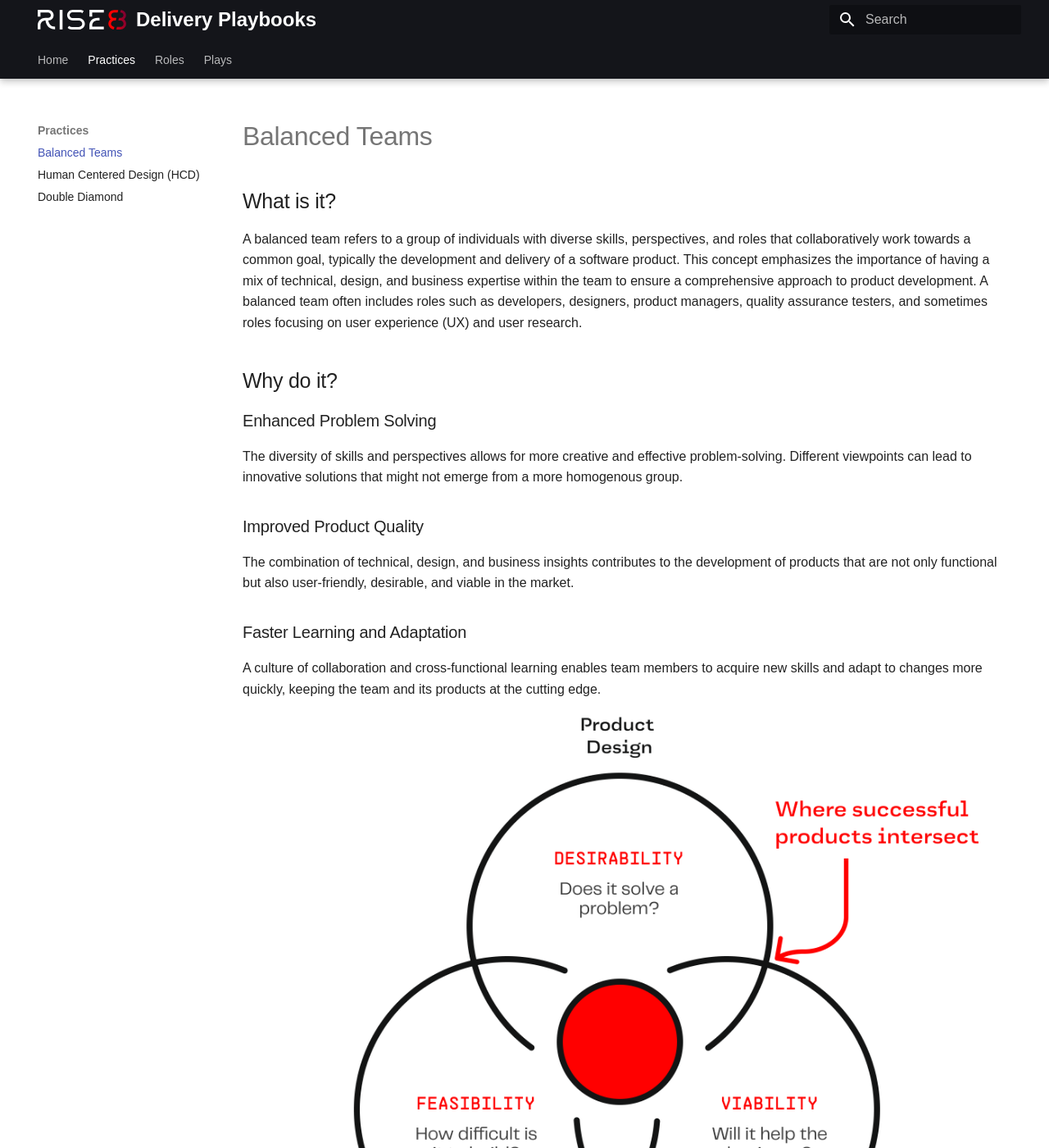
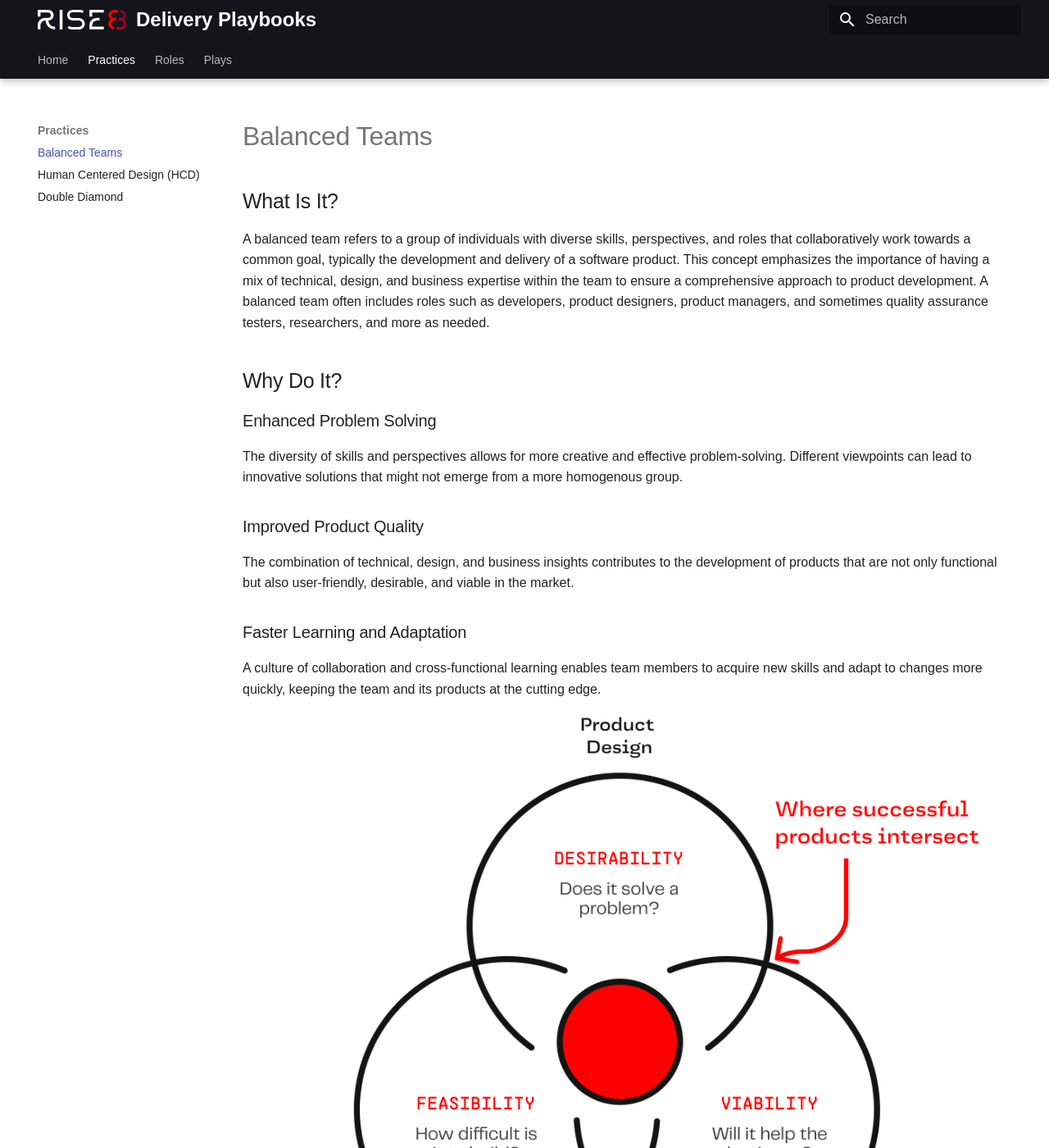
Before and after one commit to rise8-us/delivery-playbooks, an MkDocs documentation site: the page built from docs/content/practices/balanced-team.md, in a window 1280 px wide and 1400 px high. Shown: the whole window at 82% size. Built offline with MkDocs 1.6.1 and Material for MkDocs 9.7.7, drawn with Linux system fonts in a browser that asks for light colours; some of the changed text lies outside the part shown.

Commit message:
Update balanced-team.md

```diff
--- a/docs/content/practices/balanced-team.md
+++ b/docs/content/practices/balanced-team.md
@@ -1,10 +1,10 @@
 # Balanced Teams
 
-## What is it?
-A balanced team refers to a group of individuals with diverse skills, perspectives, and roles that collaboratively work towards a common goal, typically the development and delivery of a software product. This concept emphasizes the importance of having a mix of technical, design, and business expertise within the team to ensure a comprehensive approach to product development. A balanced team often includes roles such as developers, designers, product managers, quality assurance testers, and sometimes roles focusing on user experience (UX) and user research.
+## What Is It?
+A balanced team refers to a group of individuals with diverse skills, perspectives, and roles that collaboratively work towards a common goal, typically the development and delivery of a software product. This concept emphasizes the importance of having a mix of technical, design, and business expertise within the team to ensure a comprehensive approach to product development. A balanced team often includes roles such as developers, product designers, product managers, and sometimes quality assurance testers, researchers, and more as needed.
 
 
-## Why do it?
+## Why Do It?
 ### Enhanced Problem Solving
 
 The diversity of skills and perspectives allows for more creative and effective problem-solving. Different viewpoints can lead to innovative solutions that might not emerge from a more homogenous group.
@@ -19,8 +19,8 @@
 
 ![Balanced team](../../assets/BalancedTeam.png)
 
-## Who’s involved?
-At Rise8 we believe that the full team should be thinking about Human-Centered Design. While Product Designers are accountable for ensuring that we’re effectively uncovering user needs, pain points and validating the relative effectiveness of solutions- all team members make decisions that will directly impact the humans who use our products. Some examples of how different roles on a team may play a part in the practice of human-centered design are listed below.
+## Who’s Involved?
+At Rise8 we believe that the full team should be a balanced team, although this may not be possible with all engagements. Some examples of how different roles on a team may play a part in the practice of the balanced team.
 
 ### Product Manager
 
@@ -34,7 +34,7 @@
 
 The engineer is responsible for the technical delivery of a product to the user. They focus their time on building a secure, reliable, scalable and maintainable product. They work hand-in-hand with the PM to buy down risks through backlog prioritization.
 
-## When to do it?
+## When To Do It?
 Ideally each team at Rise8 is staffed with a balanced team.
 
 ## Relevant Links
```
